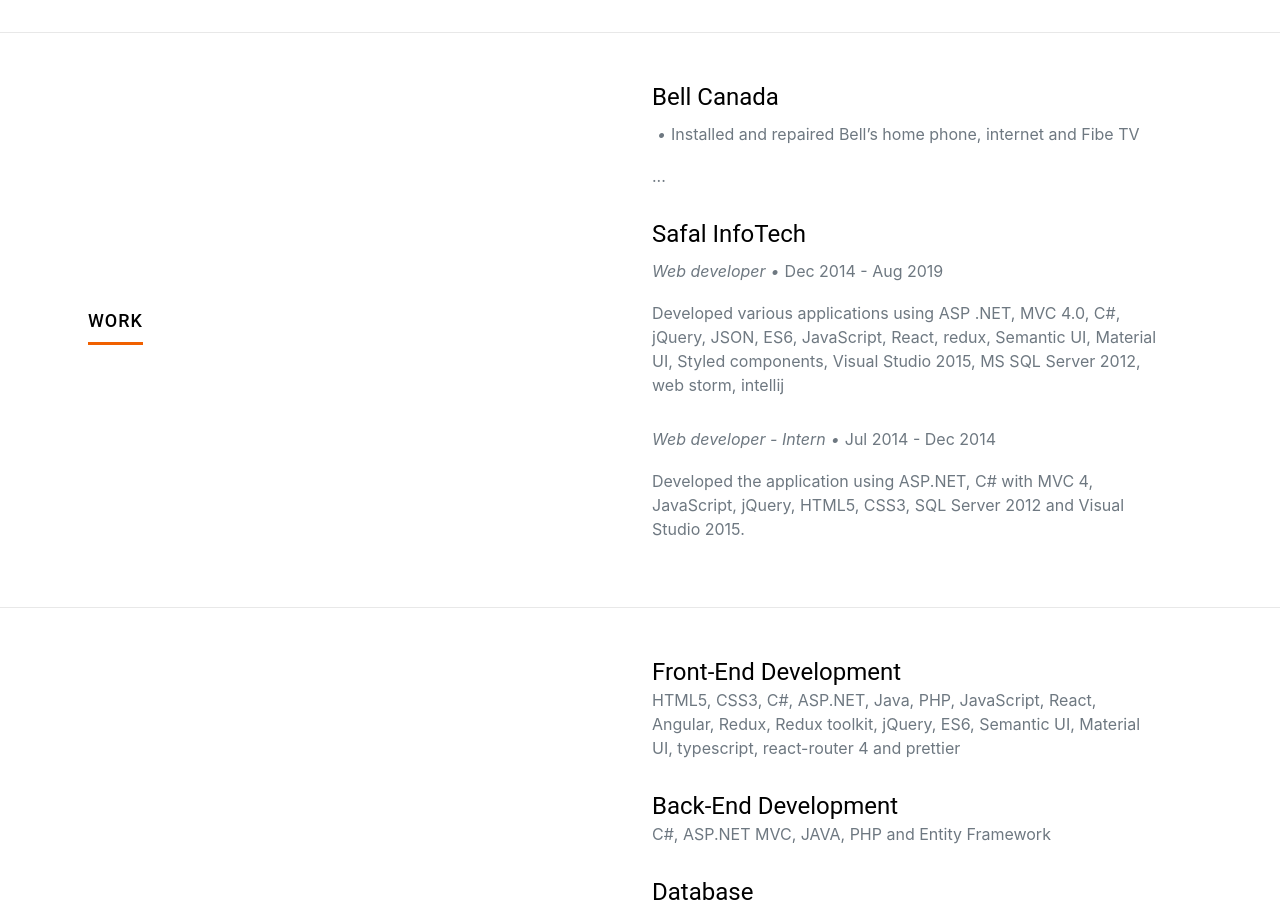
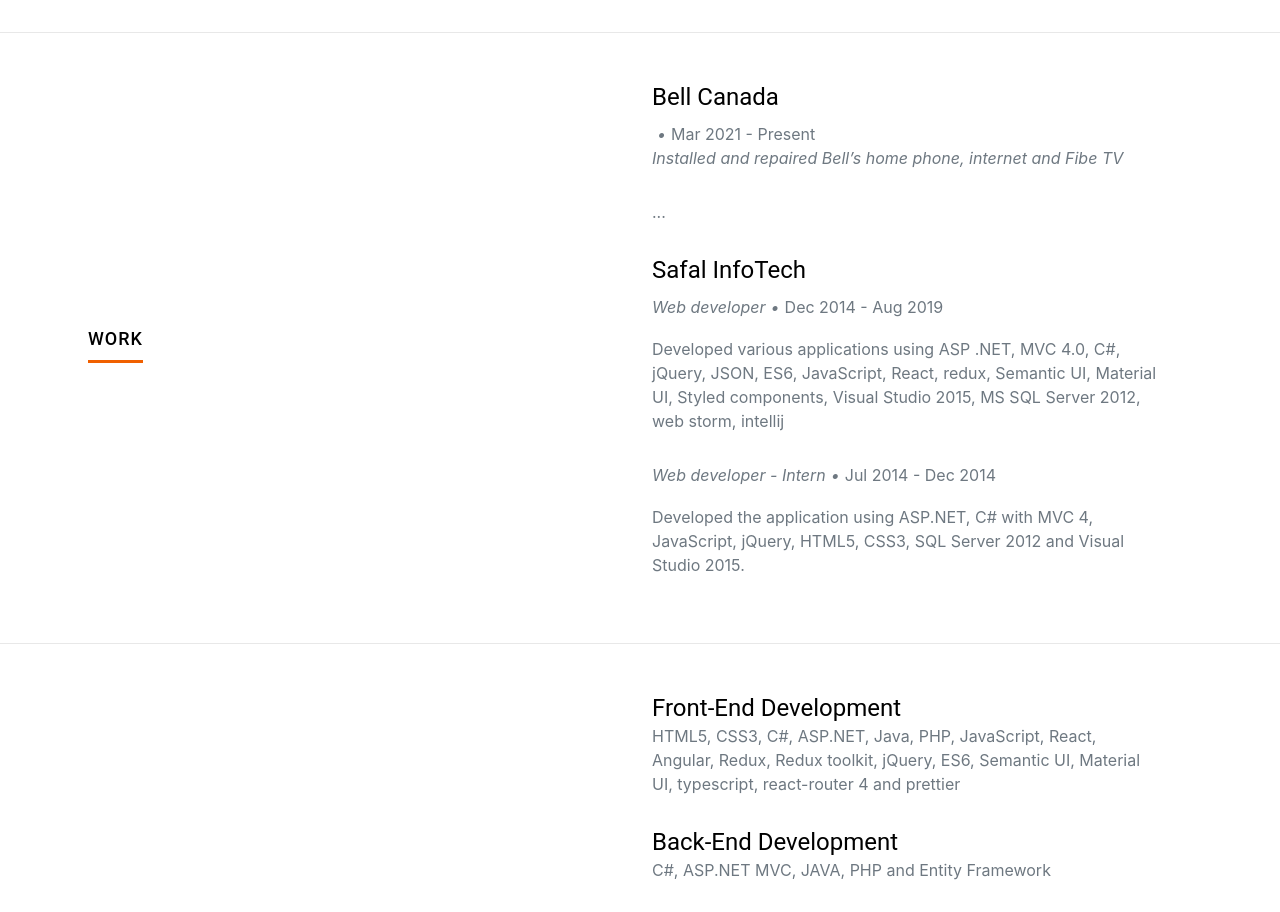
Before and after one commit to Pate0590/my-resume, a React (Create React App) app: page / in a window 1280 px wide. Shown: the part 1520-2432 px from the top of the page. Built offline with nearby package versions, Linux system fonts and the light colour scheme; the HTML template or start-up script is replaced by a standard one; what scroll-doc would draw is missing.

Commit message:
Updating work history

```diff
--- a/src/components/Resume/index.js
+++ b/src/components/Resume/index.js
@@ -49,9 +49,10 @@
             <Typography variant="h5">Bell Canada</Typography>
             <p className={classes.description}>
               <span className={classes.bull}>&bull;</span>
-              <em className={classes.date}>
+              <em className={classes.date}>Mar 2021 - Present</em>
+              <p className={classes.jobDescription}>
                 Installed and repaired Bell’s home phone, internet and Fibe TV
-              </em>
+              </p>
             </p>
             <p className={classes.jobDescription}>...</p>
             <Typography variant="h5">Safal InfoTech</Typography>
```
